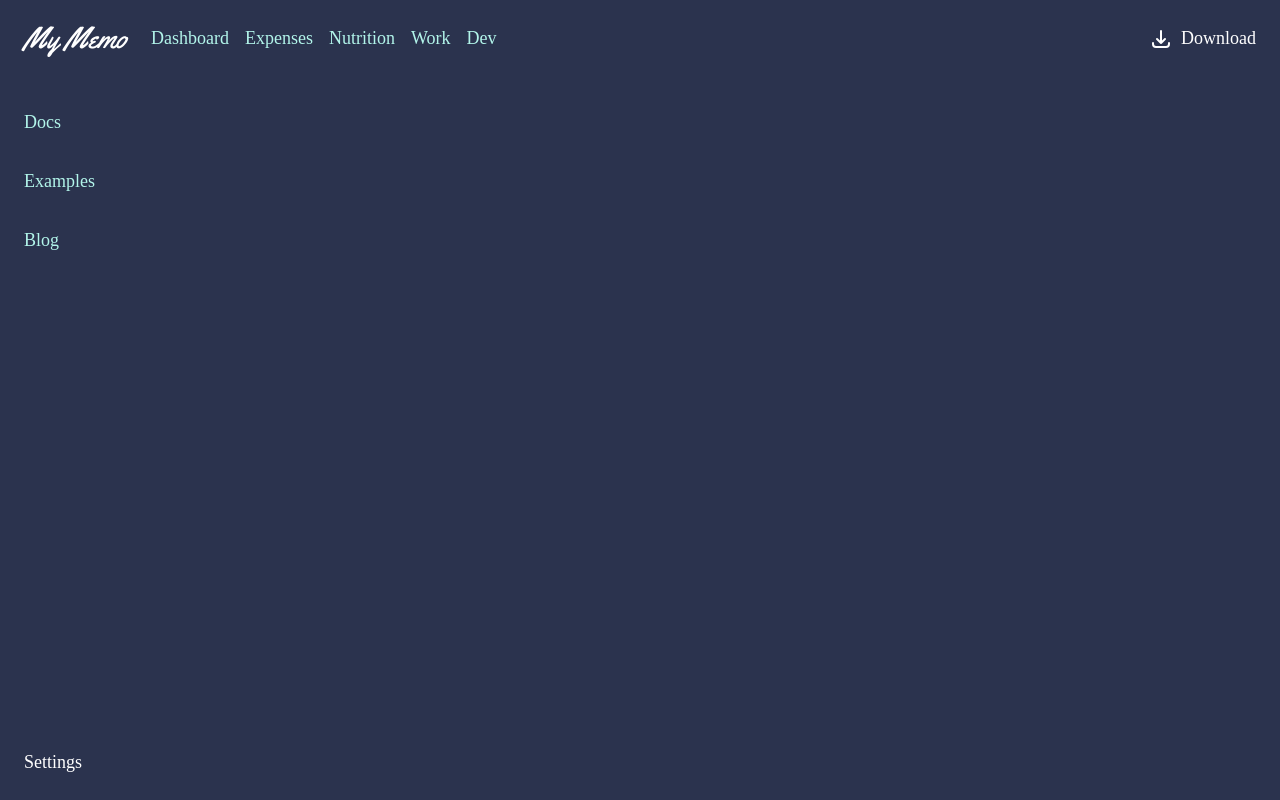
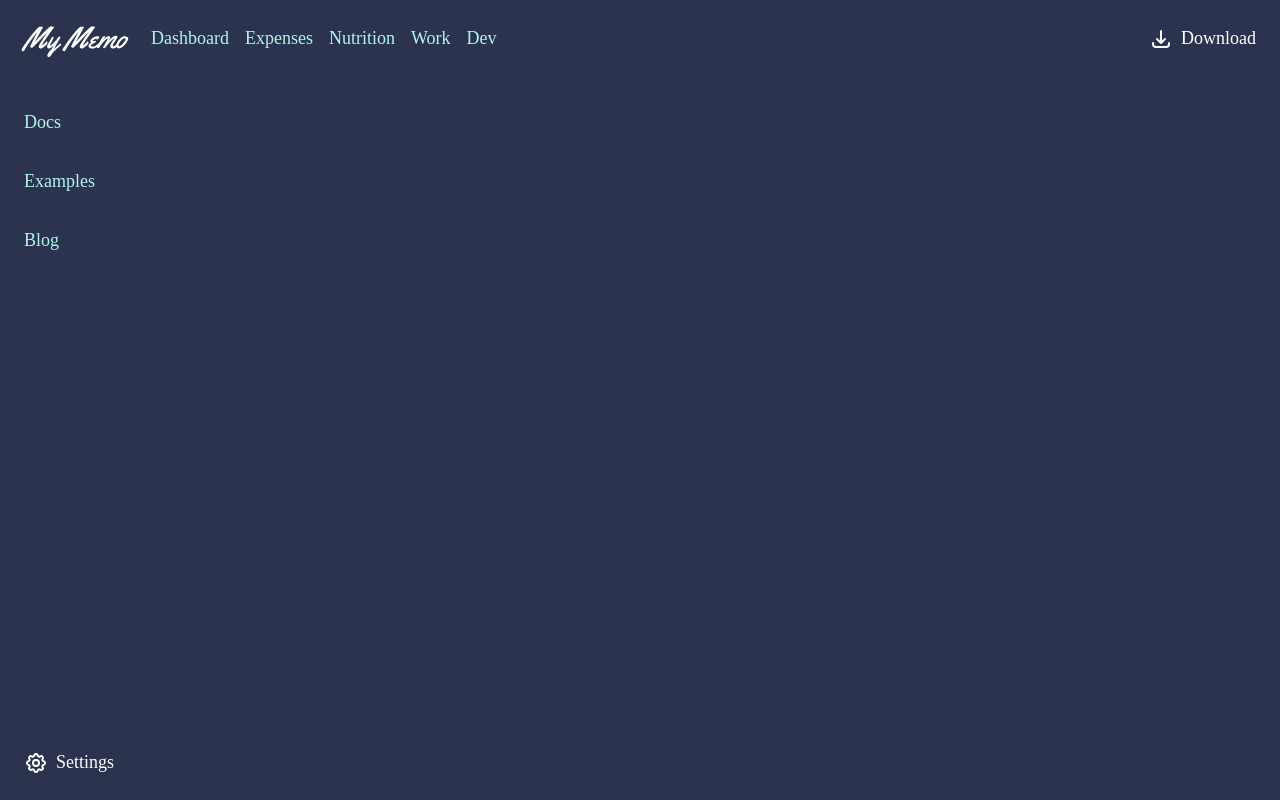
Before and after one commit to walid-sadaoui/my-memo, a React (Create React App) app: page / in a window 1280 px wide. Built offline with nearby package versions, Linux system fonts and the light colour scheme; the HTML template or start-up script is replaced by a standard one; a web font is replaced by a local one.

Commit message:
refactor(sidebar): create Sidebar component

```diff
--- a/src/App.tsx
+++ b/src/App.tsx
@@ -1,54 +1,12 @@
 import React, { FunctionComponent } from "react";
 import Header from "./Components/Header";
+import Sidebar from "./Components/Sidebar";
 
 const App: FunctionComponent = () => {
   return (
     <React.Fragment>
       <Header title="My Memo" />
-      <nav className="flex flex-col p-4">
-        <div className="hidden">
-          <button className="px-3 py-2 border rounded text-teal-200 border-teal-400 hover:text-white hover:border-white">
-            <svg
-              className="fill-current h-3 w-3"
-              viewBox="0 0 20 20"
-              xmlns="http://www.w3.org/2000/svg"
-            >
-              <title>Menu</title>
-              <path d="M0 3h20v2H0V3zm0 6h20v2H0V9zm0 6h20v2H0v-2z" />
-            </svg>
-          </button>
-        </div>
-        <div className="flex flex-col flex-grow font-content text-lg">
-          <a
-            href="#responsive-header"
-            className="px-2 mt-4 text-teal-200 hover:text-white mb-4"
-          >
-            Docs
-          </a>
-          <a
-            href="#responsive-header"
-            className="px-2 mt-4 text-teal-200 hover:text-white mb-4"
-          >
-            Examples
-          </a>
-          <a
-            href="#responsive-header"
-            className="px-2 mt-4 text-teal-200 hover:text-white mb-4"
-          >
-            Blog
-          </a>
-          <a
-            href="/"
-            className="inline-flex items-center p-2 rounded text-white hover:border-transparent hover:text-teal-500 hover:bg-white mt-auto"
-          >
-            {/* <svg-icon
-              src="assets/icons/cog.svg"
-              [svgClass]="'w-6 h-6 mr-2'"
-            ></svg-icon> */}
-            <span>Settings</span>
-          </a>
-        </div>
-      </nav>
+      <Sidebar />
     </React.Fragment>
   );
 };
--- /dev/null
+++ b/src/Components/Sidebar.tsx
@@ -0,0 +1,54 @@
+import React, { FunctionComponent } from "react";
+import { ReactComponent as Cog } from "../assets/images/cog.svg";
+
+interface SidebarProps {
+  className?: string;
+}
+
+const Sidebar: FunctionComponent<SidebarProps> = () => {
+  return (
+    <nav className="flex flex-col p-4">
+      <div className="hidden">
+        <button className="px-3 py-2 border rounded text-teal-200 border-teal-400 hover:text-white hover:border-white">
+          <svg
+            className="fill-current h-3 w-3"
+            viewBox="0 0 20 20"
+            xmlns="http://www.w3.org/2000/svg"
+          >
+            <title>Menu</title>
+            <path d="M0 3h20v2H0V3zm0 6h20v2H0V9zm0 6h20v2H0v-2z" />
+          </svg>
+        </button>
+      </div>
+      <div className="flex flex-col flex-grow font-content text-lg">
+        <a
+          href="#responsive-header"
+          className="px-2 mt-4 text-teal-200 hover:text-white mb-4"
+        >
+          Docs
+        </a>
+        <a
+          href="#responsive-header"
+          className="px-2 mt-4 text-teal-200 hover:text-white mb-4"
+        >
+          Examples
+        </a>
+        <a
+          href="#responsive-header"
+          className="px-2 mt-4 text-teal-200 hover:text-white mb-4"
+        >
+          Blog
+        </a>
+        <a
+          href="/"
+          className="inline-flex items-center p-2 rounded text-white hover:border-transparent hover:text-teal-500 hover:bg-white mt-auto"
+        >
+          <Cog className="w-6 h-6 mr-2" />
+          <span>Settings</span>
+        </a>
+      </div>
+    </nav>
+  );
+};
+
+export default Sidebar;
```
Also changed, not shown: src/assets/images/cog.svg.
